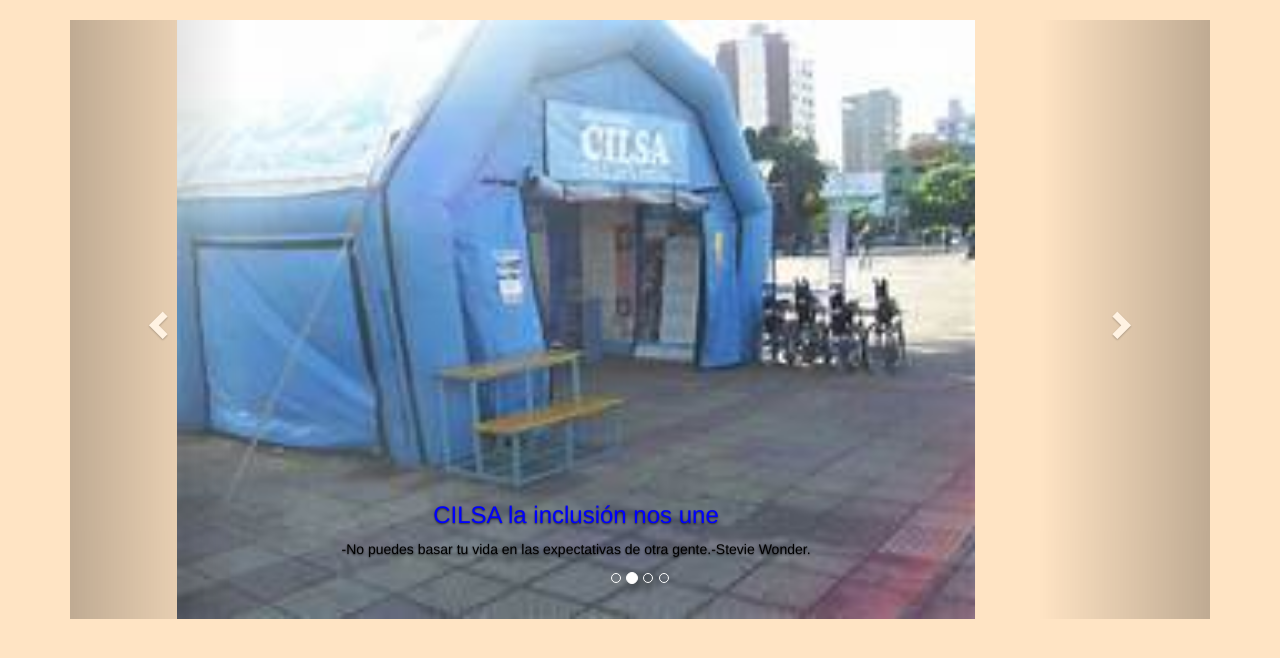
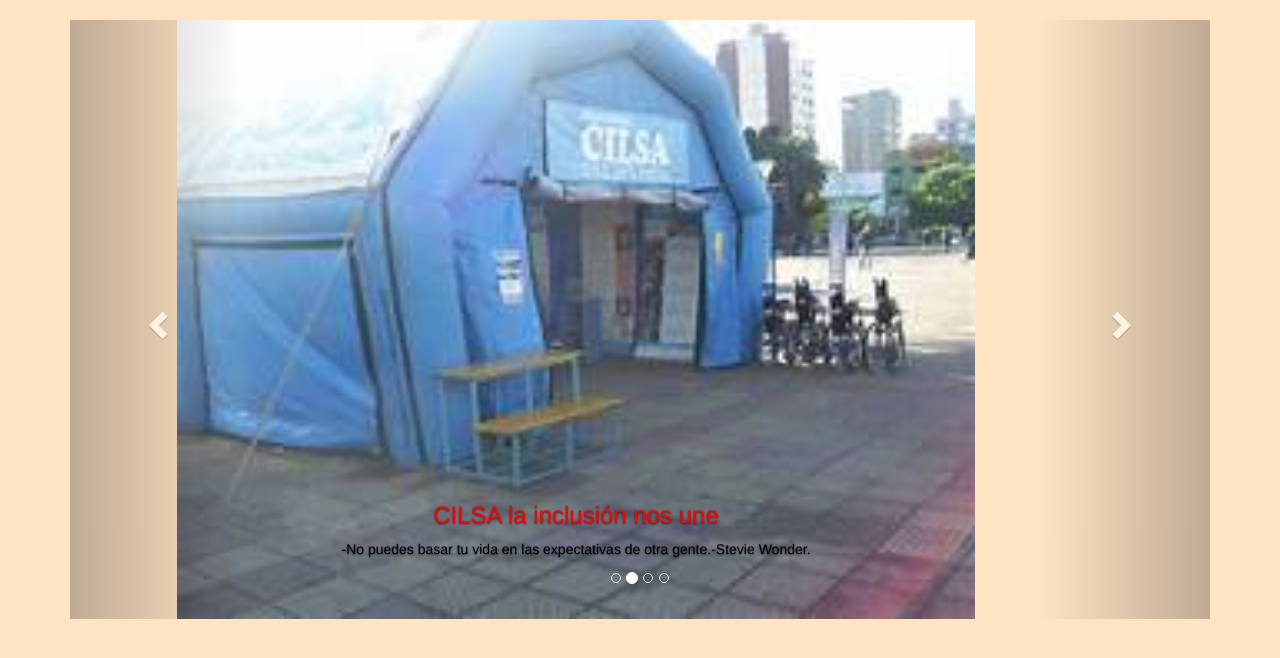
Before and after one commit to Esty-tech/carousel-CILSA, a plain HTML site: page index.html in a window 1280 px wide. Drawn offline with nearby package versions, Linux system fonts and the light colour scheme.

Commit message:
Update index.html

```diff
--- a/index.html
+++ b/index.html
@@ -13,7 +13,7 @@
     width: 70%;
     margin: auto;
   }
-  h3{ color: blue; }
+  h3{ color: red; }
   p{ color: black; }
   body{ background-color: bisque; }
   </style>
```
